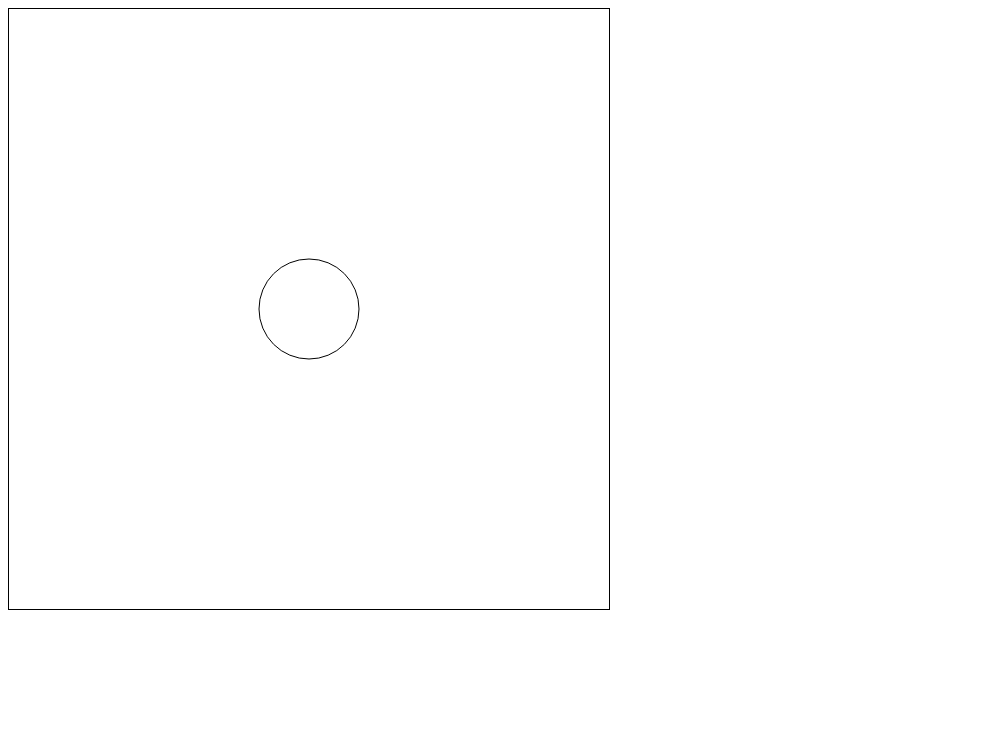
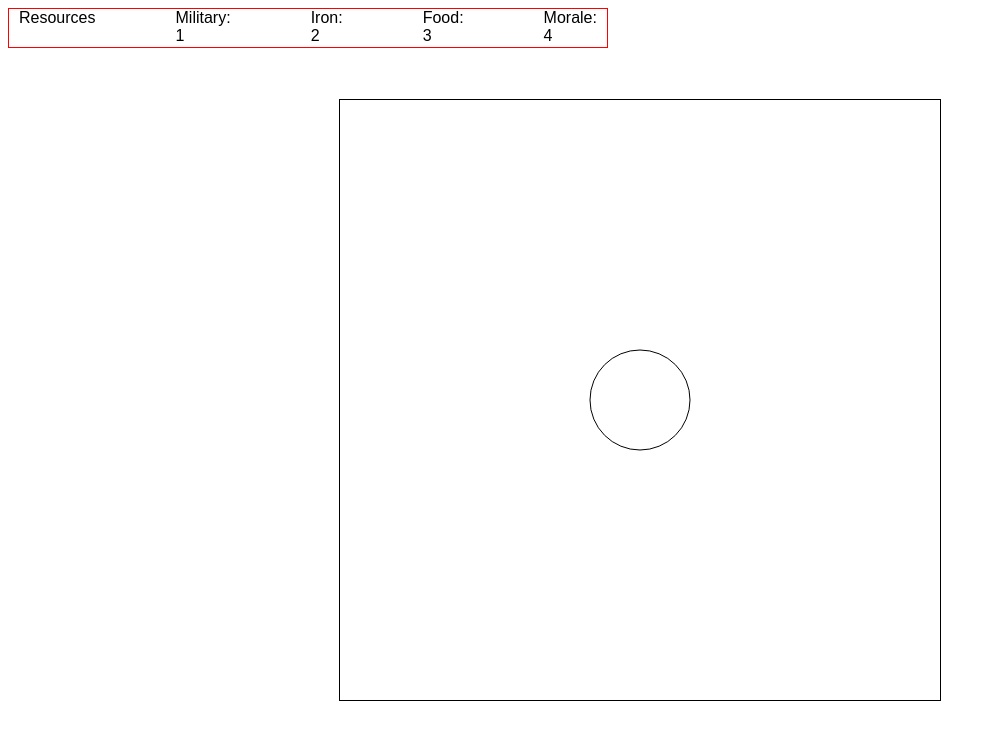
Before and after one commit to KarolZSE/InOneWinter, a plain HTML site: page index.html in a window 1280 px wide. Shown: the whole page, without its empty margins (0-996 px from the left). Drawn offline with Linux system fonts and the light colour scheme.

Commit message:
added a resource bar that I will use later

```diff
--- a/index.html
+++ b/index.html
@@ -7,6 +7,12 @@
     <link rel="stylesheet" href="style.css">
 </head>
 <body>
+    <div id="Resources">Resources
+        <div>Military: <p>1</p></div>
+        <div>Iron: <p>2</p></div>
+        <div>Food: <p>3</p></div>
+        <div>Morale: <p>4</p></div>
+    </div>
     <canvas id="Board" width="600" height="600"></canvas>
 </body>
 <script src="code.js"></script>
--- a/style.css
+++ b/style.css
@@ -1,3 +1,29 @@
+body {
+    font-family: Arial, Helvetica, sans-serif;
+}
+
 #Board {
+    position: absolute;
+    left: 50%;
+    top: 50%;
+    transform: translate(-50%, -50%);
     border: 1px solid black;
 }
+
+#Resources {
+    display: flex;
+    justify-content: space-between;
+    color: black;
+    border: 1px solid red;
+    width: 600px;
+    height: 40px;
+    z-index: 2;
+    padding-left: 10px;
+    padding-right: 10px;
+    box-sizing: border-box;
+}
+
+#Resources p {
+    margin: 0;
+    padding: 0;
+}
```
